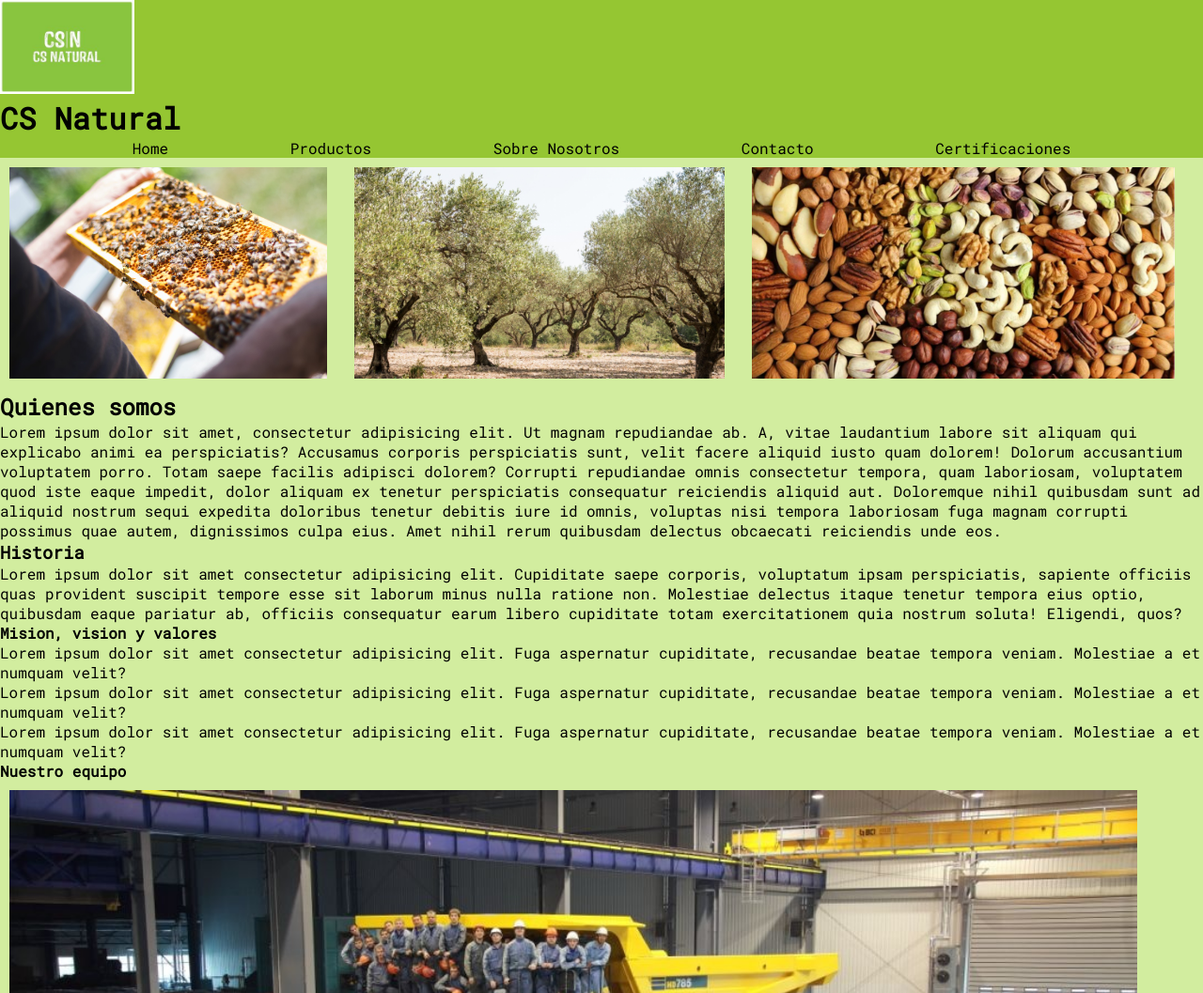
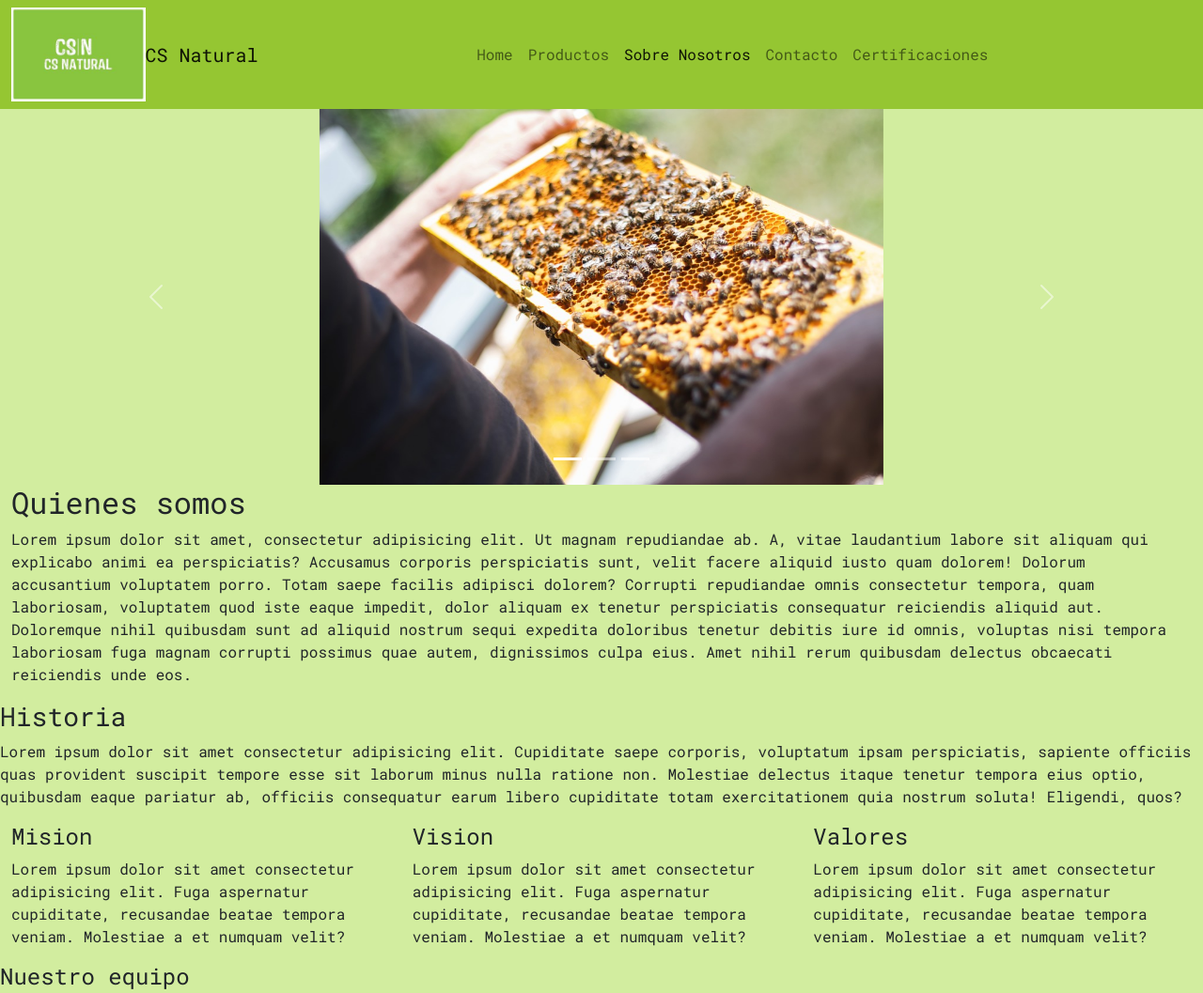
Before and after one commit to nachodalcol/cs-natural, a plain HTML site: page paginas/sobre-nosotros.html in a window 1280 px wide. Shown: the top 1057 px of the page at 94% size. Drawn offline with nearby package versions, Linux system fonts and the light colour scheme.

Commit message:
agregando bootstrap

```diff
--- a/paginas/sobre-nosotros.html
+++ b/paginas/sobre-nosotros.html
@@ -7,31 +7,61 @@
     <link rel="preconnect" href="https://fonts.googleapis.com">
 	<link rel="preconnect" href="https://fonts.gstatic.com" crossorigin>
 	<link href="https://fonts.googleapis.com/css2?family=Roboto+Mono&display=swap" rel="stylesheet">
+    <link href="https://cdn.jsdelivr.net/npm/bootstrap@5.2.0-beta1/dist/css/bootstrap.min.css" rel="stylesheet" integrity="sha384-0evHe/X+R7YkIZDRvuzKMRqM+OrBnVFBL6DOitfPri4tjfHxaWutUpFmBp4vmVor" crossorigin="anonymous">
     <link rel="stylesheet" href="../style.css">
     <title>Sobre Nosotros</title>
 </head>
 <body>
     <header>
-        <a href="../index.html"><img src="../imagenes/logo.JPG" alt="Logo CS Natural" class="imgHeader"></a>
-        <h1>CS Natural</h1>
-        <nav>
-            <ul>
-                <li> <a href="../index.html">Home</a></li>
-				<li> <a href="./productos.html">Productos</a></li>
-				<li> <a href="#">Sobre Nosotros</a></li>
-				<li><a href="./contacto.html">Contacto</a></li>
-				<li><a href="./certificaciones.html">Certificaciones</a></li>
-            </ul>
-        </nav>
-    </header>
+		<nav class="navbar navbar-expand-lg">
+			<div class="container-fluid">
+				<a href="../index.html"><img src="../imagenes/logo.JPG" alt="Logo CS Natural" class="imgHeader"></a>
+			  <a class="navbar-brand" href="#">CS Natural</a>
+			  <button class="navbar-toggler" type="button" data-bs-toggle="collapse" data-bs-target="#navbarNavAltMarkup" aria-controls="navbarNavAltMarkup" aria-expanded="false" aria-label="Toggle navigation">
+				<span class="navbar-toggler-icon"></span>
+			  </button>
+			  <div class="collapse navbar-collapse" id="navbarNavAltMarkup">
+				<div class="navbar-nav">
+				  <a class="nav-link" href="../index.html">Home</a>
+				  <a class="nav-link" href="./productos.html">Productos</a>
+				  <a class="nav-link active" aria-current="page" href="#">Sobre Nosotros</a>
+				  <a class="nav-link" href="./contacto.html">Contacto</a>
+				  <a class="nav-link" href="./certificaciones.html">Certificaciones</a>
+				</div>
+			  </div>
+			</div>
+		  </nav>
+	</header>
     <main>
-        <section class="nosotros">
-            <ul class="listadoNosotros">
-            <li class="itemNosotros"><img src="../imagenes/sobre-nosotros/apicultura.jpg" alt="Apicultura" class="imagenNosotros"></li>
-            <li class="itemNosotros"><img src="../imagenes/sobre-nosotros/olivar.jpeg" alt="Olivar" class="imagenNosotros"></li>
-            <li class="itemNosotros"><img src="../imagenes/sobre-nosotros/frutos-secos.jpg" alt="Frutos secos" class="imagenNosotros"></li>
-            </ul>
-           <div>
+        <section class="container">
+        <div id="carouselExampleIndicators" class="carousel slide" data-bs-ride="true">
+            <div class="carousel-indicators">
+              <button type="button" data-bs-target="#carouselExampleIndicators" data-bs-slide-to="0" class="active" aria-current="true" aria-label="Slide 1"></button>
+              <button type="button" data-bs-target="#carouselExampleIndicators" data-bs-slide-to="1" aria-label="Slide 2"></button>
+              <button type="button" data-bs-target="#carouselExampleIndicators" data-bs-slide-to="2" aria-label="Slide 3"></button>
+            </div>
+            <div class="carousel-inner">
+              <div class="carousel-item active">
+                <img src="../imagenes/sobre-nosotros/apicultura.jpg" class="d-block w-100" alt="Apicultura">
+              </div>
+              <div class="carousel-item">
+                <img src="../imagenes/sobre-nosotros/olivar.jpeg" class="d-block w-100" alt="Olivar">
+              </div>
+              <div class="carousel-item">
+                <img src="../imagenes/sobre-nosotros/frutos-secos.jpg" class="d-block w-100" alt="Frutos Secos">
+              </div>
+            </div>
+            <button class="carousel-control-prev" type="button" data-bs-target="#carouselExampleIndicators" data-bs-slide="prev">
+              <span class="carousel-control-prev-icon" aria-hidden="true"></span>
+              <span class="visually-hidden">Previous</span>
+            </button>
+            <button class="carousel-control-next" type="button" data-bs-target="#carouselExampleIndicators" data-bs-slide="next">
+              <span class="carousel-control-next-icon" aria-hidden="true"></span>
+              <span class="visually-hidden">Next</span>
+            </button>
+          </div>
+        </section>
+        <section class="nosotros container-fluid">
             <h2>Quienes somos</h2>
             <p>Lorem ipsum dolor sit amet, consectetur adipisicing elit. Ut magnam repudiandae ab. A, vitae laudantium labore sit aliquam qui explicabo animi ea perspiciatis? Accusamus corporis perspiciatis sunt, velit facere aliquid iusto quam dolorem! Dolorum accusantium voluptatem porro. Totam saepe facilis adipisci dolorem? Corrupti repudiandae omnis consectetur tempora, quam laboriosam, voluptatem quod iste eaque impedit, dolor aliquam ex tenetur perspiciatis consequatur reiciendis aliquid aut. Doloremque nihil quibusdam sunt ad aliquid nostrum sequi expedita doloribus tenetur debitis iure id omnis, voluptas nisi tempora laboriosam fuga magnam corrupti possimus quae autem, dignissimos culpa eius. Amet nihil rerum quibusdam delectus obcaecati reiciendis unde eos.</p>
            </div>
@@ -39,10 +69,13 @@
         <section>
             <h3>Historia</h3>
             <p>Lorem ipsum dolor sit amet consectetur adipisicing elit. Cupiditate saepe corporis, voluptatum ipsam perspiciatis, sapiente officiis quas provident suscipit tempore esse sit laborum minus nulla ratione non. Molestiae delectus itaque tenetur tempora eius optio, quibusdam eaque pariatur ab, officiis consequatur earum libero cupiditate totam exercitationem quia nostrum soluta! Eligendi, quos?</p>
-            <h4>Mision, vision y valores</h4>
-            <p>Lorem ipsum dolor sit amet consectetur adipisicing elit. Fuga aspernatur cupiditate, recusandae beatae tempora veniam. Molestiae a et numquam velit?</p>
-            <p>Lorem ipsum dolor sit amet consectetur adipisicing elit. Fuga aspernatur cupiditate, recusandae beatae tempora veniam. Molestiae a et numquam velit?</p>
-            <p>Lorem ipsum dolor sit amet consectetur adipisicing elit. Fuga aspernatur cupiditate, recusandae beatae tempora veniam. Molestiae a et numquam velit?</p>
+        </section>
+        <section class="container-fluid">
+            <div class="row">
+            <div class="col"> <h4>Mision</h4> <p>Lorem ipsum dolor sit amet consectetur adipisicing elit. Fuga aspernatur cupiditate, recusandae beatae tempora veniam. Molestiae a et numquam velit?</p></div>
+            <div class="col"> <h4>Vision</h4> <p>Lorem ipsum dolor sit amet consectetur adipisicing elit. Fuga aspernatur cupiditate, recusandae beatae tempora veniam. Molestiae a et numquam velit?</p></div>
+            <div class="col"> <h4>Valores</h4> <p>Lorem ipsum dolor sit amet consectetur adipisicing elit. Fuga aspernatur cupiditate, recusandae beatae tempora veniam. Molestiae a et numquam velit?</p></div>
+            </div>
         </section>
         <section>
             <h4>Nuestro equipo</h4>
@@ -58,5 +91,7 @@
             <li><a href="http://www.gmail.com/" target="_blank"><img src="../imagenes/gmaillogo.png" alt="Logo Gmail"></a></li>
         </ul>
     </footer>
+    <script src="https://cdn.jsdelivr.net/npm/@popperjs/core@2.11.5/dist/umd/popper.min.js" integrity="sha384-Xe+8cL9oJa6tN/veChSP7q+mnSPaj5Bcu9mPX5F5xIGE0DVittaqT5lorf0EI7Vk" crossorigin="anonymous"></script>
+	<script src="https://cdn.jsdelivr.net/npm/bootstrap@5.2.0-beta1/dist/js/bootstrap.min.js" integrity="sha384-kjU+l4N0Yf4ZOJErLsIcvOU2qSb74wXpOhqTvwVx3OElZRweTnQ6d31fXEoRD1Jy" crossorigin="anonymous"></script>
 </body>
 </html>
--- a/style.css
+++ b/style.css
@@ -21,11 +21,15 @@ header nav ul {
 .imgHeader{
     height: 100px;
 }
-
+.navbar-nav{
+    margin: 0 auto;
+    width: fit-content;
+}
 /* General para todos los footers*/
 footer{
     background-color: #95c632;
     width: 100%;
+    height: 40px;
 }
 
 footer ul li{
@@ -78,7 +82,7 @@ main{
     overflow: scroll;
 }
 
-/*Texto+Img Index*/
+/*Texto+Img Index
 .parrafoFotoHome{
     height: 550px;
     position: relative;
@@ -96,6 +100,7 @@ main{
     position: absolute;
     object-fit: contain;
 }
+*/
 
 /*Value Prop Home*/
 .valueProp{
@@ -215,7 +220,7 @@ section ul li{
     position: absolute;
 }
 
-
+/*
 @media screen and (max-width: 1441px) {
     .parrafoFotoHome{
         height: 500px;
@@ -364,7 +369,7 @@ section ul li{
         margin: 0 auto;
     }
 }
-/* Mobile*/
+/* Mobile
 @media screen and (max-width: 426px) {
     header nav ul li{
         display:block;
@@ -452,9 +457,18 @@ section ul li{
             align-items: center;
         }
     }
+    */
 .transicion:hover{
     transform: scale(2);
 }
 .transicion{
     transition: all 3s;
 }
+.carousel-item{
+    height: 400px;
+    width: 100%;
+}
+.carousel-item img{
+    height: 400px;
+    object-fit: contain;
+}
```
Also changed, not shown: index.html (+35 -18 lines).
